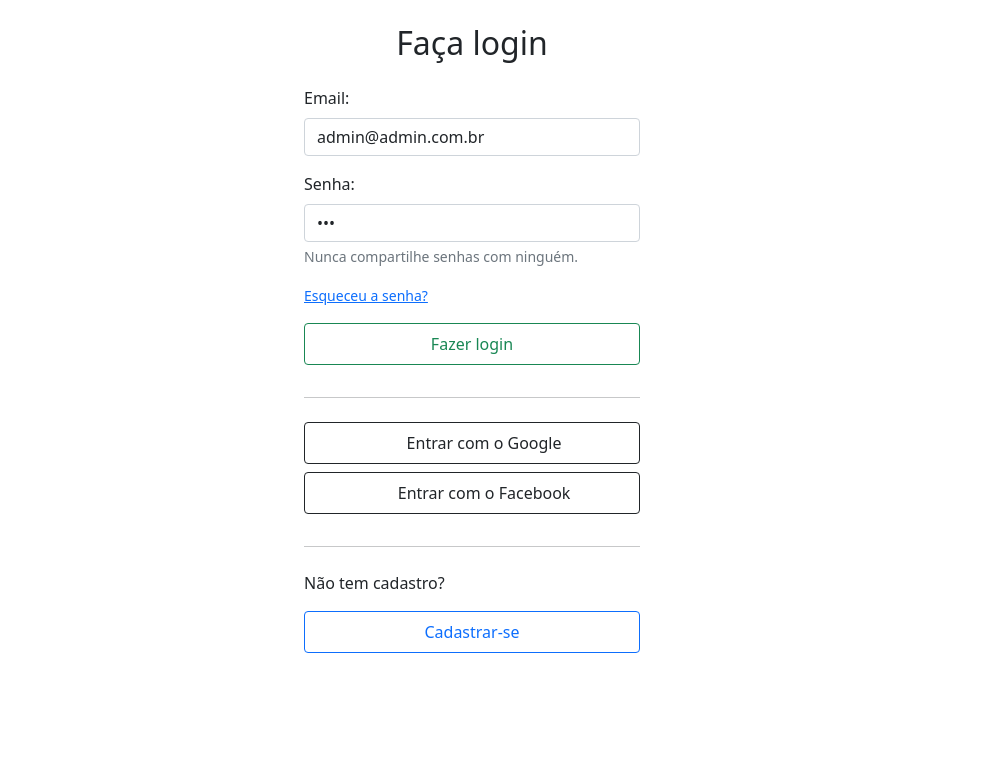
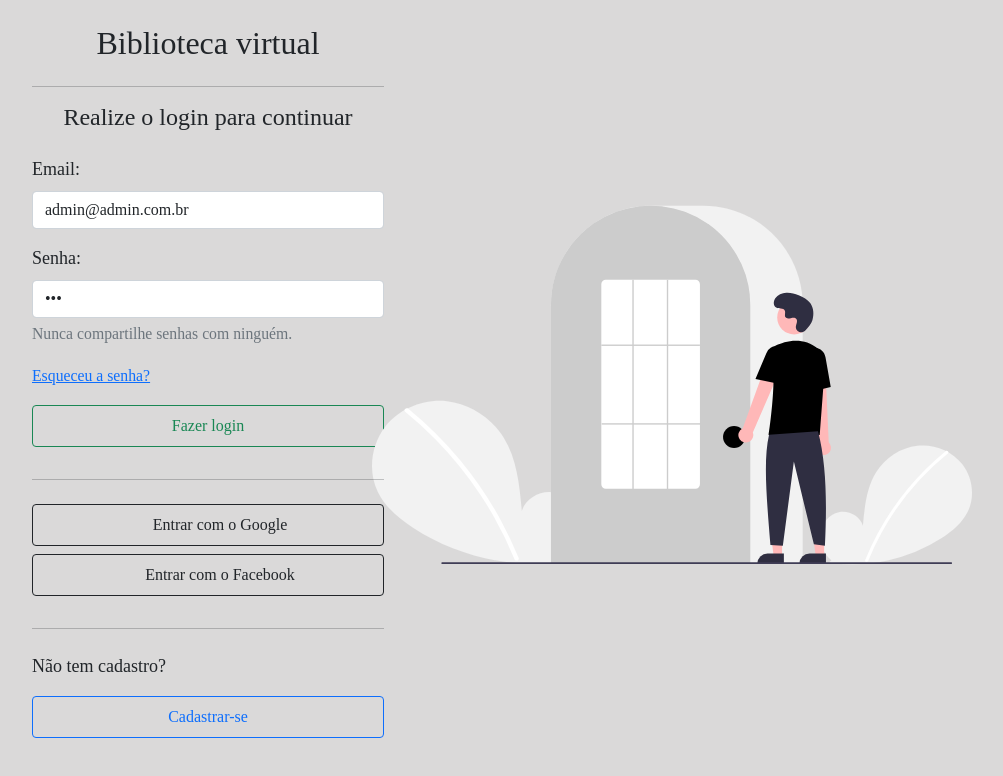
Before and after one commit to ViniciusPosssatto/Projeto_2-DEVinHouse, a Vue app in the folder projetovuefinal/: page /#/login in a window 1280 px wide. Shown: the top 776 px of the page, without its empty margins (268-1271 px from the left). Built offline with nearby package versions, Linux system fonts and the light colour scheme; what vue-loading-overlay, vue-toast-notification, vue3-gravatar would draw is missing.

Commit message:
Update tela login
Adionado imagem na tela de login;
Adicionado uma cor de fundo no App para pegar em todas as páginas (foi mais para aparecer os detalhes da foto na tela de login).

```diff
--- a/projetovuefinal/src/App.vue
+++ b/projetovuefinal/src/App.vue
@@ -25,6 +25,11 @@ import SideBar from './components/template/sidebar/SideBar.vue';
 </script>
 
 <style>
+body {
+  font-size: 18px;
+  font-family: 'Times New Roman', Times, serif;
+  background-color: #bbbaba8a !important;
+}
 .div-pai {
   width: calc(100% - 200px);
   float: right;
--- a/projetovuefinal/src/components/HomeView.vue
+++ b/projetovuefinal/src/components/HomeView.vue
@@ -3,7 +3,7 @@
     <div class="col-10 mb-4 text-center">
       <h1>Bem vindo ao sistema biblioteca virtual</h1>
     </div>
-      <div class="col-6 ms-5 display-card align-items-around card text-white bg-dark p-3">
+      <div class="col-6 ms-5 align-items-around card text-white bg-dark p-3">
         <h2>Sistema de empréstimos de livros</h2>
         <span class="card card-home">Aqui nós temos o melhor!!</span>
         <p>Confira! Contate um nossos atendentes virtuais e faça um tour pelo sistema conhecendo o funcionamento e os benefícios de usar a biblioteca virtual.</p>
@@ -101,10 +101,12 @@ export default {
 .card-home {
   font-family:'Franklin Gothic Medium', 'Arial Narrow', Arial, sans-serif;
   padding: 10px;
-  color: rgb(17, 0, 255);
+  color: rgb(7, 7, 7);
   font-size: 18px;
   margin: 10px 0 10px 0;
-  background-color: rgb(6, 238, 18);
+  text-align: center;
+  width: 300px;
+  background-color: #eeeaeab2
 }
 
 .card-home :hover {
--- a/projetovuefinal/src/views/userview/login/LoginUser.vue
+++ b/projetovuefinal/src/views/userview/login/LoginUser.vue
@@ -3,9 +3,12 @@
 <!-- FORMULARIO PARA LOGIN DE USUÁRIO -->
   <div class="container mt-4">
     <div class="row justify-content-md-center">
+      <div sm="5" class="d-flex justify-content-center align-items-center left-login">
         <div class="col-4">
+          <h2 class="text-center mb-4">Biblioteca virtual</h2>
+          <hr class="my-3">
           <vee-form @submit="autenticaLogin" name="formLogin"  :validation-schema="schema1" v-slot="{ errors }">
-          <h2 class="text-center mb-4 title-login">Faça login</h2>
+            <h4 class="text-center mb-4 title-login">Realize o login para continuar</h4>
             <div class="mb-3">
               <label for="exampleInputEmail1" class="form-label">Email:</label>
               <vee-field type="email" name="email1" class="form-control" id="exampleInputEmail1" aria-describedby="emailHelp" placeholder="user@user.com" v-model="login.email1"/>
@@ -40,6 +43,12 @@
             </div>
             <button type="button" class="w-100 py-2 mb-2 btn btn-outline-primary rounded-4" data-bs-toggle="modal" data-bs-target="#exampleModal">Cadastrar-se</button>
           </vee-form>
+        </div>
+        <div class="col-6">
+          <div class="d-flex justify-content-center align-items-center left-login ms-5">
+            <img src="@/assets/img/tela-login.svg" alt="imagem-livros" class="img-login">
+          </div>
+        </div>
       </div>
     </div>
   </div>
@@ -201,6 +210,12 @@ export default {
 }
 </script>
 
-<style>
+<style scoped>
+
+.img-login {
+  width: 600px;
+  height: 600px;
+}
+
 
 </style>
```
Also changed, not shown: projetovuefinal/src/assets/img/tela-login.svg (added). Lines whose indentation alone changed are shown as unchanged.
